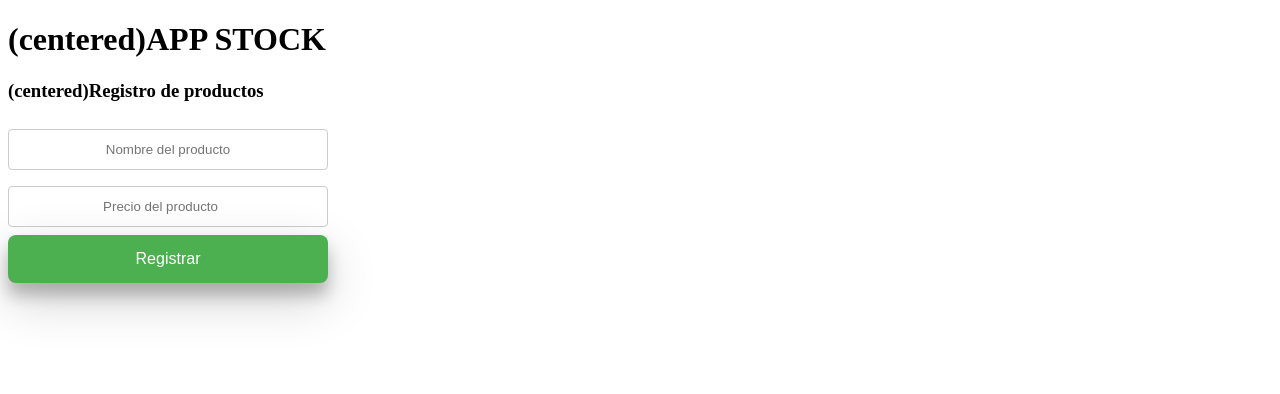
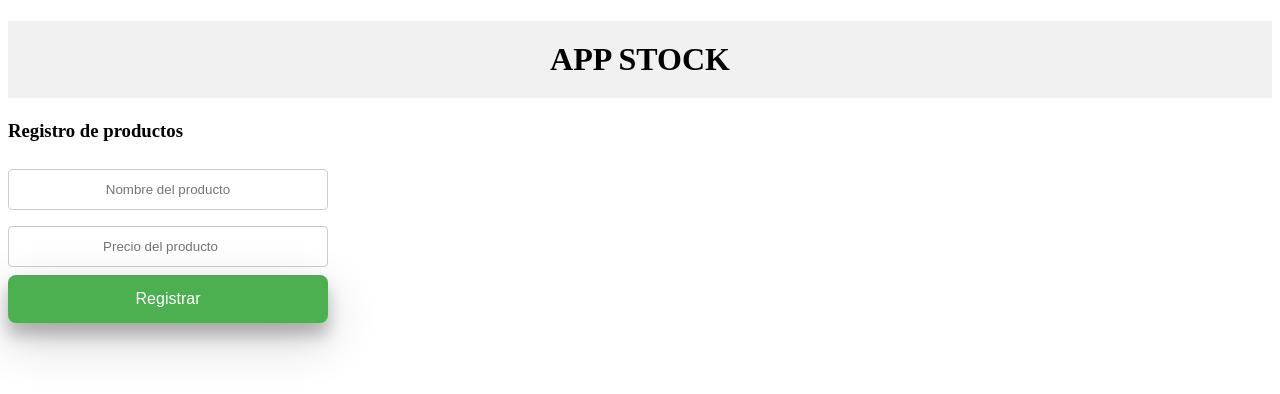
Before and after one commit to miguelgallegoscalderon/app-stock, a website: page public/index.html in a window 1280 px wide. Drawn offline with Linux system fonts and the light colour scheme.

```diff
--- a/public/index.html
+++ b/public/index.html
@@ -10,8 +10,8 @@
 
 </head>
 <body>
-    <h1>(centered)APP STOCK</h1>
-<h3>(centered)Registro de productos</h3>
+    <h1>APP STOCK</h1>
+<h3>Registro de productos</h3>
 
     <div class ="form-container">
         <input type="text" id="productName" placeholder="Nombre del producto">
--- a/public/style.css
+++ b/public/style.css
@@ -25,3 +25,8 @@
   border-radius: 8px;
   box-shadow: 0 12px 16px 0 rgba(0,0,0,0.24), 0 17px 50px 0 rgba(0,0,0,0.19)
 }
+h1 {
+  background-color: #F1F1F1;
+  text-align: center;
+  padding: 20px;
+}
```
